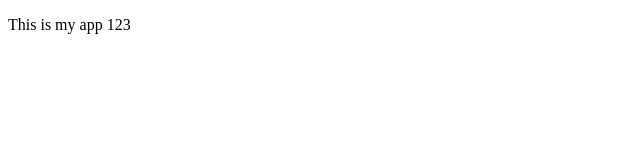
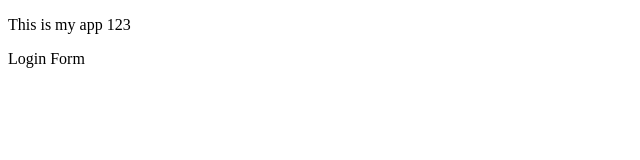
Before and after one commit to mijicstefan/sampleAppTutorial, a plain HTML site: page index.html in a window 1280 px wide. Shown: the full height of the page, 0-640 px from the left. Drawn offline with Linux system fonts and the light colour scheme.

Commit message:
login form

```diff
--- a/index.html
+++ b/index.html
@@ -9,6 +9,7 @@
 
 <body>
     <p>This is my app 123</p>
+    <p>Login Form</p>
 
 
 </body>
```
Also changed, not shown: login.html (added, +1 -0 lines).
